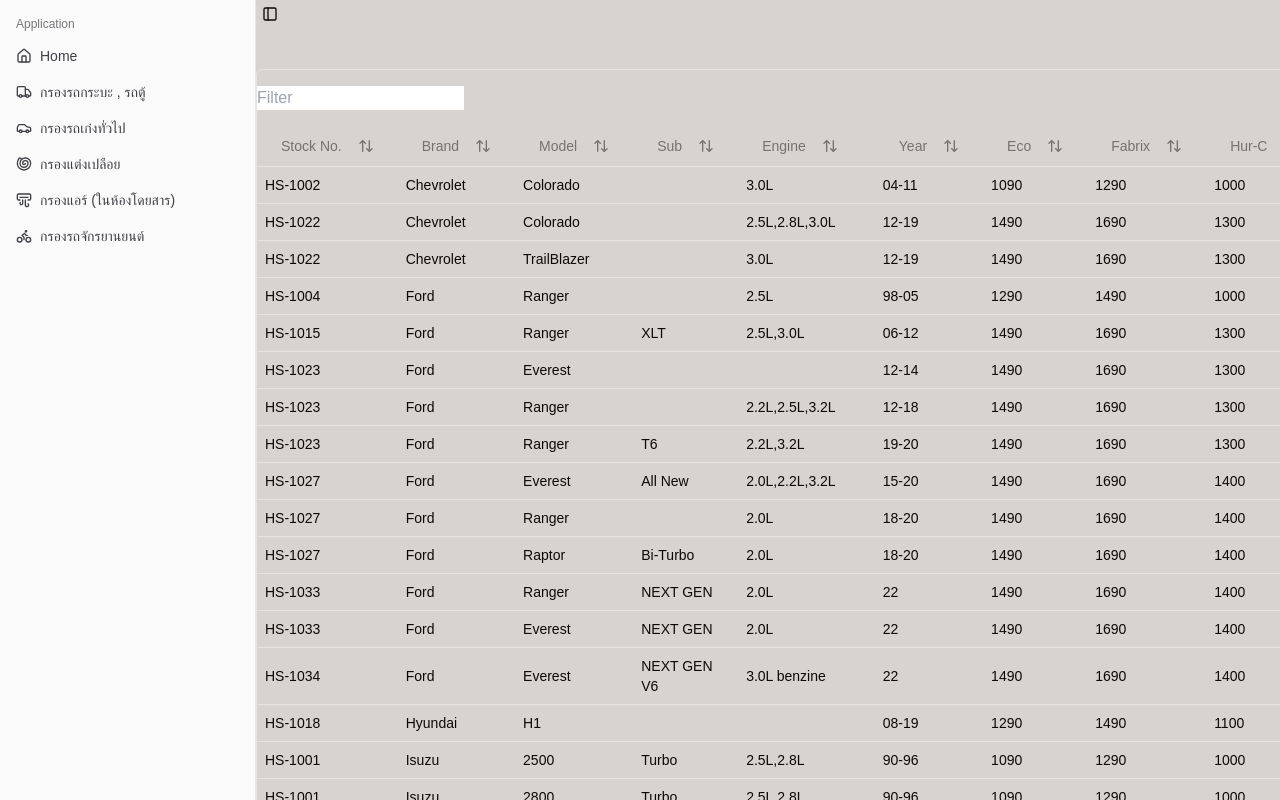
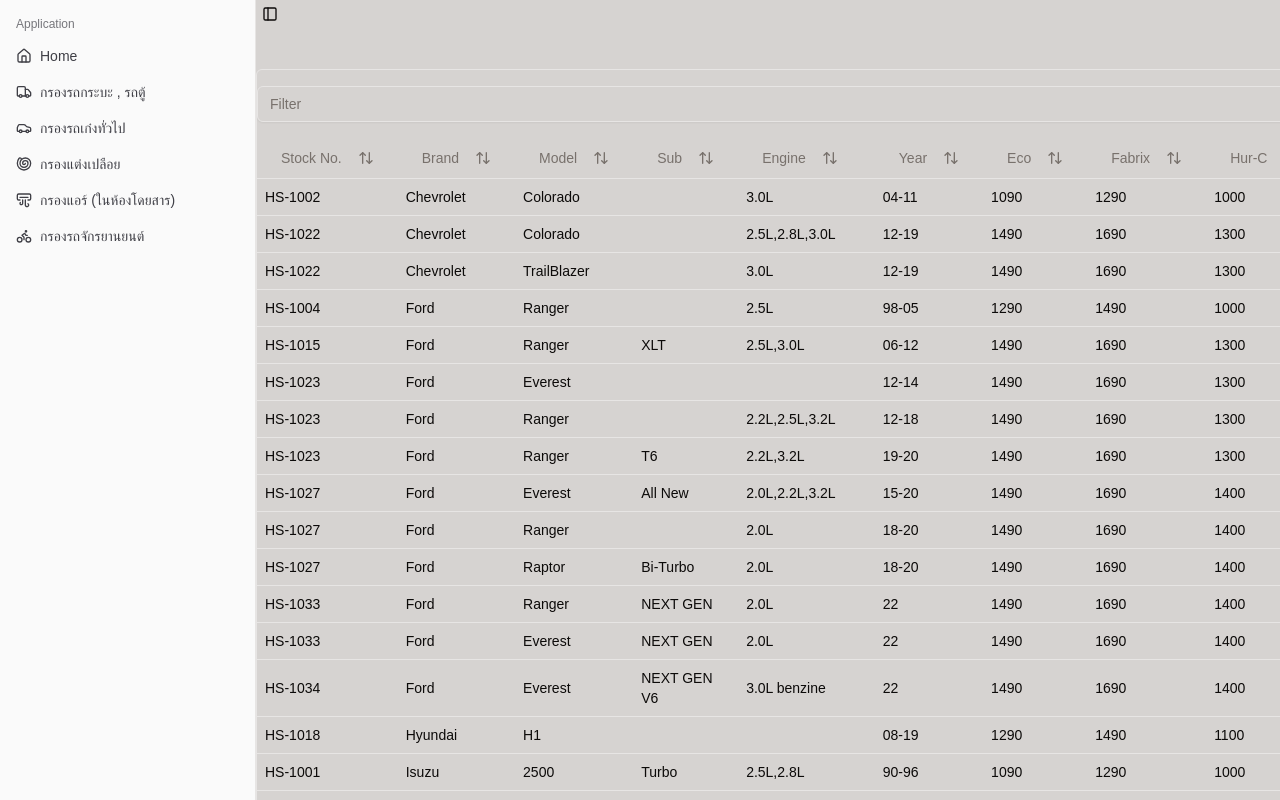
Before and after one commit to penkk55/huricane, a Next.js app: page /trucks in a window 1280 px wide. Shown: the top 800 px of the page. Built offline with nearby package versions, Linux system fonts and the light colour scheme.

Commit message:
lint fix

```diff
--- a/src/app/page.tsx
+++ b/src/app/page.tsx
@@ -1,4 +1,4 @@
-import Image from 'next/image';
+// import Image from 'next/image';
 import { Heart } from 'lucide-react';
 
 export default function Home() {
--- a/src/app/trucks/data-table.tsx
+++ b/src/app/trucks/data-table.tsx
@@ -7,7 +7,7 @@
   useReactTable,
   SortingState,
   getSortedRowModel,
-  ColumnFiltersState,
+  // ColumnFiltersState,
   getFilteredRowModel,
 } from '@tanstack/react-table';
 
@@ -34,6 +34,7 @@
   //   []
   // );
 
+  // eslint-disable-next-line @typescript-eslint/no-explicit-any
   const [globalFilter, setGlobalFilter] = React.useState<any>([]);
   const table = useReactTable({
     data,
@@ -62,7 +63,7 @@
           }
           className="max-w-sm"
         /> */}
-        <input
+        <Input
           placeholder="Filter"
           value={globalFilter ?? ''}
           onChange={(e) => table.setGlobalFilter(String(e.target.value))}
```
Also changed, not shown: src/components/app-sidebar.tsx (+4 -4 lines).
